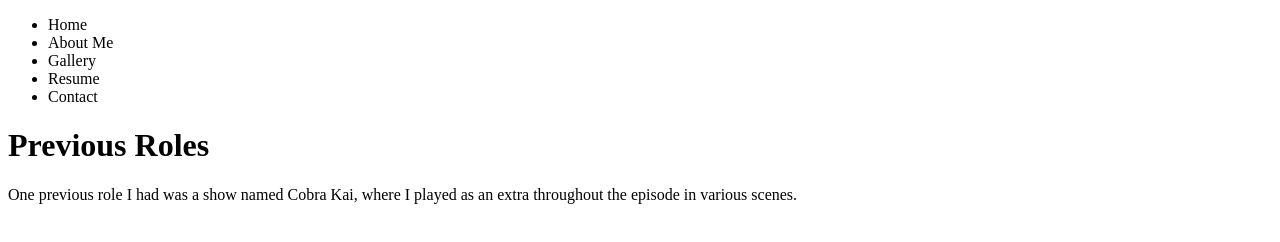
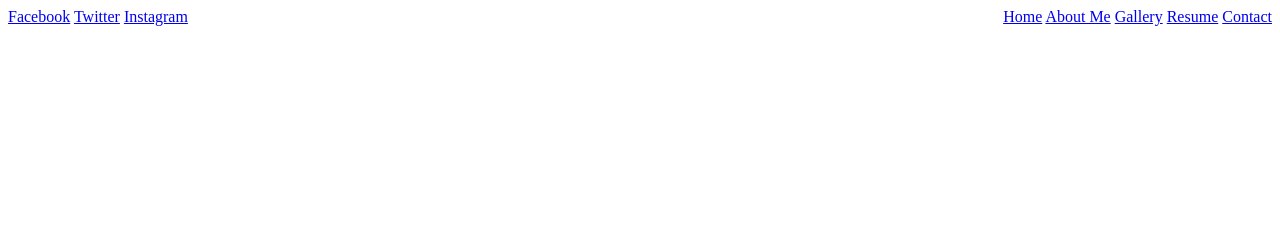
Before and after one commit to sydwhite930/acting-profile-, a plain HTML site: page index.html in a window 1280 px wide. Drawn offline with Linux system fonts and the light colour scheme.

Commit message:
New changes added

```diff
--- /dev/null
+++ b/index.css
@@ -0,0 +1,8 @@
+.SocialLinks{
+    float:left;
+
+}
+
+.Menu{
+    float: right;
+}
--- a/index.html
+++ b/index.html
@@ -4,21 +4,32 @@
     <meta charset="utf-8" />
     <meta name="viewport" content="width=device-width, initial-scale=1" />
     <title>Actor Profile</title>
+    <link rel="stylesheet" href="index.css">
   </head>
   <body>
-    <nav>
-      <ul>
-        <li>Home</li>
-        <li>About Me</li>
-        <li>Gallery</li>
-        <li>Resume</li>
-        <li>Contact</li>
-      </ul>
-    </nav>
-    <h1>Previous Roles</h1>
-    <p>
-      One previous role I had was a show named Cobra Kai, where I played as an
-      extra throughout the episode in various scenes.
-    </p>
+<div class="TopHeader">
+        <div class="SocialLinks">
+          <a href="https://facebook.com">Facebook</a>
+          <a href="https://twitter.com">Twitter</a>
+          <a href="https://instagram.com">Instagram</a>
+
+        </div>
+        <div class="Menu">
+
+          <a href="#home">Home</a>
+          <a href="#aboutme">About Me</a>
+          <a href="#gallery">Gallery</a>
+          <a href="#resume">Resume</a>
+          <a href="#contact">Contact</a>
+        </div>
+
+
+</div>
+
+
+
+
+
+
   </body>
 </html>
```
